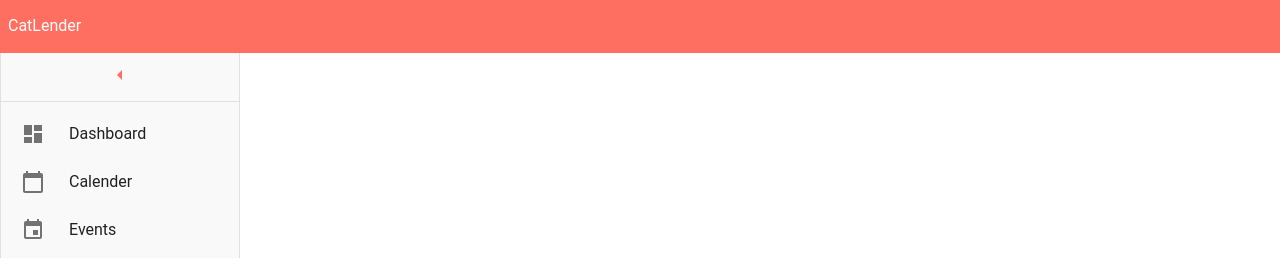
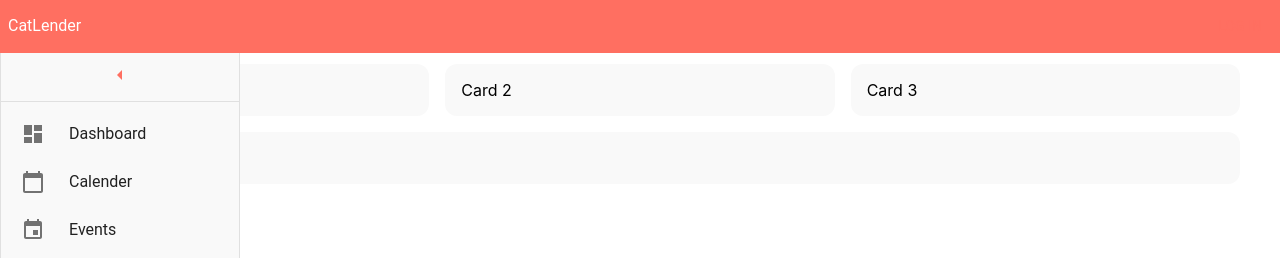
Before and after one commit to Albm1233123/CatLender, a React (Create React App) app in the folder frontend/: page /landingPage in a window 1280 px wide. Shown: the top 258 px of the page. Built offline with nearby package versions, Linux system fonts and the light colour scheme.

Commit message:
added boxes for dash
grid dosent work, using boxes to create dash

```diff
--- a/frontend/src/pages/landingPage.tsx
+++ b/frontend/src/pages/landingPage.tsx
@@ -1,5 +1,5 @@
 import React, { useEffect, useState } from 'react';
-import { Box, TextField, Typography, Button, Divider, useTheme } from '@mui/material';
+import { Box, TextField, Typography, Button, Divider, useTheme, Grid, Paper, styled} from '@mui/material';
 import { useNavigate } from 'react-router-dom';
 import NavBar from '../components/navbar';
 import SideBar from '../components/sidebar';
@@ -40,16 +40,39 @@ function LandingPage() {
     const theme = useTheme();
 
     return (
-        <><NavBar
-            isLoggedIn={isLoggedIn}
-            firstName={firstName}
-            onLogout={logout}
-        ></NavBar>
-        <SideBar/>
+        <>
+            <NavBar
+                isLoggedIn={isLoggedIn}
+                firstName={firstName}
+                onLogout={logout}
+            ></NavBar>
+            <SideBar/>
 
-        <Box>
+            <Box
+                sx={{
+                    display: 'flex',
+                    flexWrap: 'wrap',
+                    justifyContent: 'center',
+                    gap: 2,
+                    p: 3,
+                    mt: 5,
+                    maxWidth: '1200px',
+                    mx: 'auto',
+                }}
+                >
+                {/*Cat profile*/}
+                <Box sx={{ flex: '1 1 300px', p: 2, bgcolor: 'background.paper', borderRadius: 1}}>Card 1</Box>
 
-        </Box></>
+                {/*Calender analytics*/}
+                <Box sx={{ flex: '1 1 300px', p: 2, bgcolor: 'background.paper', borderRadius: 1 }}>Card 2</Box>
+
+                {/*Events*/}
+                <Box sx={{ flex: '1 1 300px', p: 2, bgcolor: 'background.paper', borderRadius: 1}}>Card 3</Box>
+
+                {/*Other cats or something else*/}
+                <Box sx={{ flex: '1 1 300px', p: 2, bgcolor: 'background.paper', borderRadius: 1}}>Card 4</Box>
+            </Box>
+        </>
     );
 }
 
```
